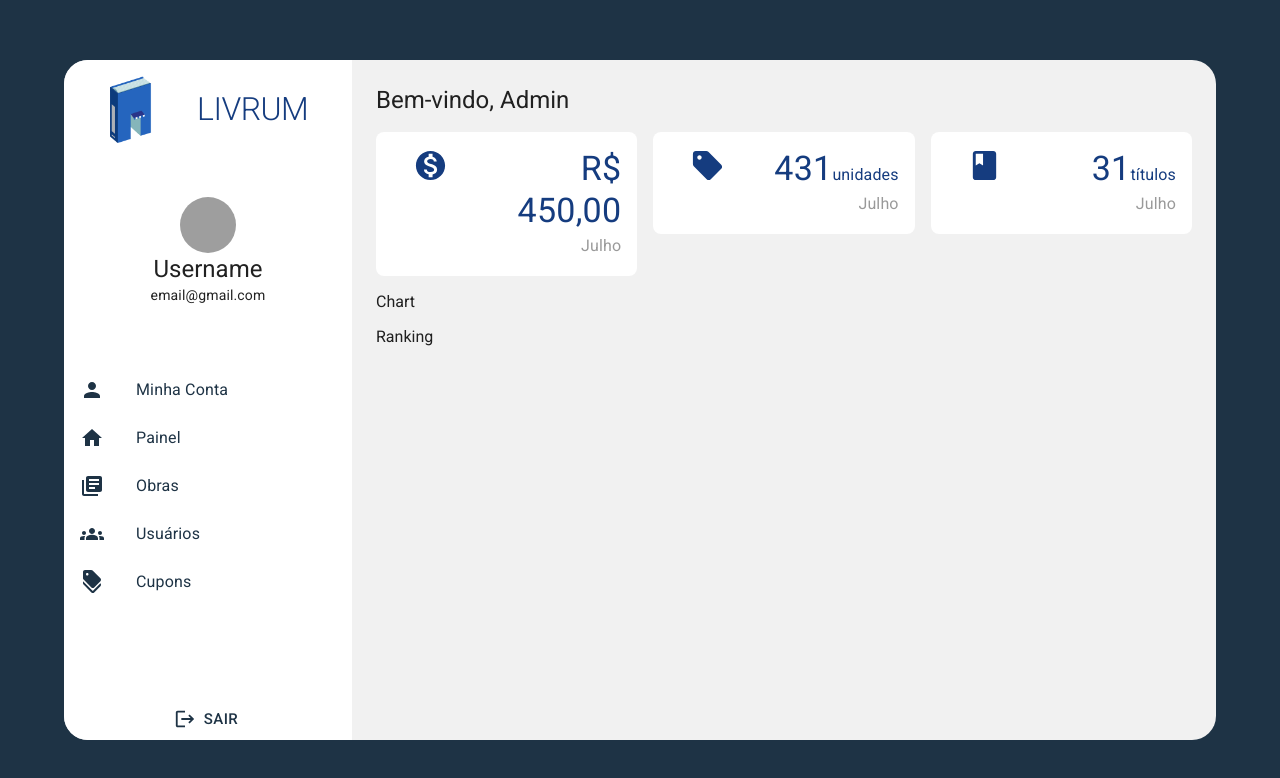
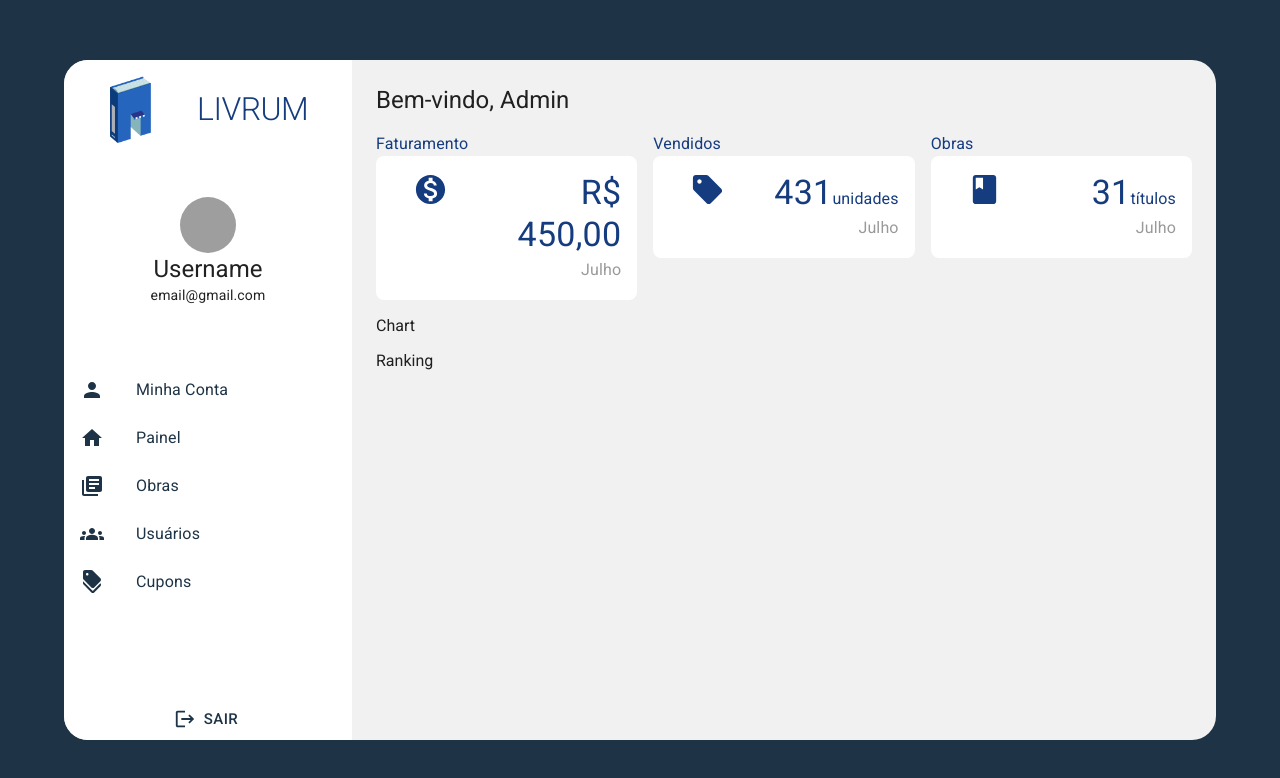
Before and after one commit to byte-stack-uefs/livrum, a Next.js app in the folder phase_4/app/webapp/: page /admin in a window 1280 px wide. Shown: the top 778 px of the page. Built offline with nearby package versions, Linux system fonts and the light colour scheme; grey boxes are pictures that could not be loaded.

Commit message:
Adicionando 'nome' do card

```diff
--- a/phase_4/app/webapp/app/(internal)/admin/page.tsx
+++ b/phase_4/app/webapp/app/(internal)/admin/page.tsx
@@ -8,18 +8,21 @@ export default function Page() {
 
     const cards = [
         {
+            header: 'Faturamento',
             Icon: <MonetizationOn color="darker" fontSize="large" />,
             title: 'R$ 450,00',
             month: 'Julho',
             subtitle: ''
         },
         {
+            header: 'Vendidos',
             Icon: <Sell color="darker" fontSize="large" />,
             title: '431',
             subtitle: 'unidades',
             month: 'Julho'
         },
         {
+            header: 'Obras',
             Icon: <Book color="darker" fontSize="large" />,
             title: '31',
             subtitle: 'títulos',
--- a/phase_4/app/webapp/app/components/DashboardCard.tsx
+++ b/phase_4/app/webapp/app/components/DashboardCard.tsx
@@ -5,10 +5,13 @@ import React, { ReactNode } from "react";
 import { Card, Typography } from "@mui/material";
 import Grid from "@mui/material/Unstable_Grid2/Grid2";
 
-export default function DashboardCard({ Icon, month, title, subtitle }: { Icon: ReactNode, month: string, title: string, subtitle?: string }) {
+export default function DashboardCard({ header, Icon, month, title, subtitle }: { header: string, Icon: ReactNode, month: string, title: string, subtitle?: string }) {
 
     return <>
         <Grid xs={4}>
+            <Typography sx={{ color: theme.palette.darker.main }}>
+                {header}
+            </Typography>
             <Card elevation={0} sx={{ borderRadius: 2 }}>
                 <Grid container p={2}>
                     <Grid xs={4} textAlign={"center"}>
```
